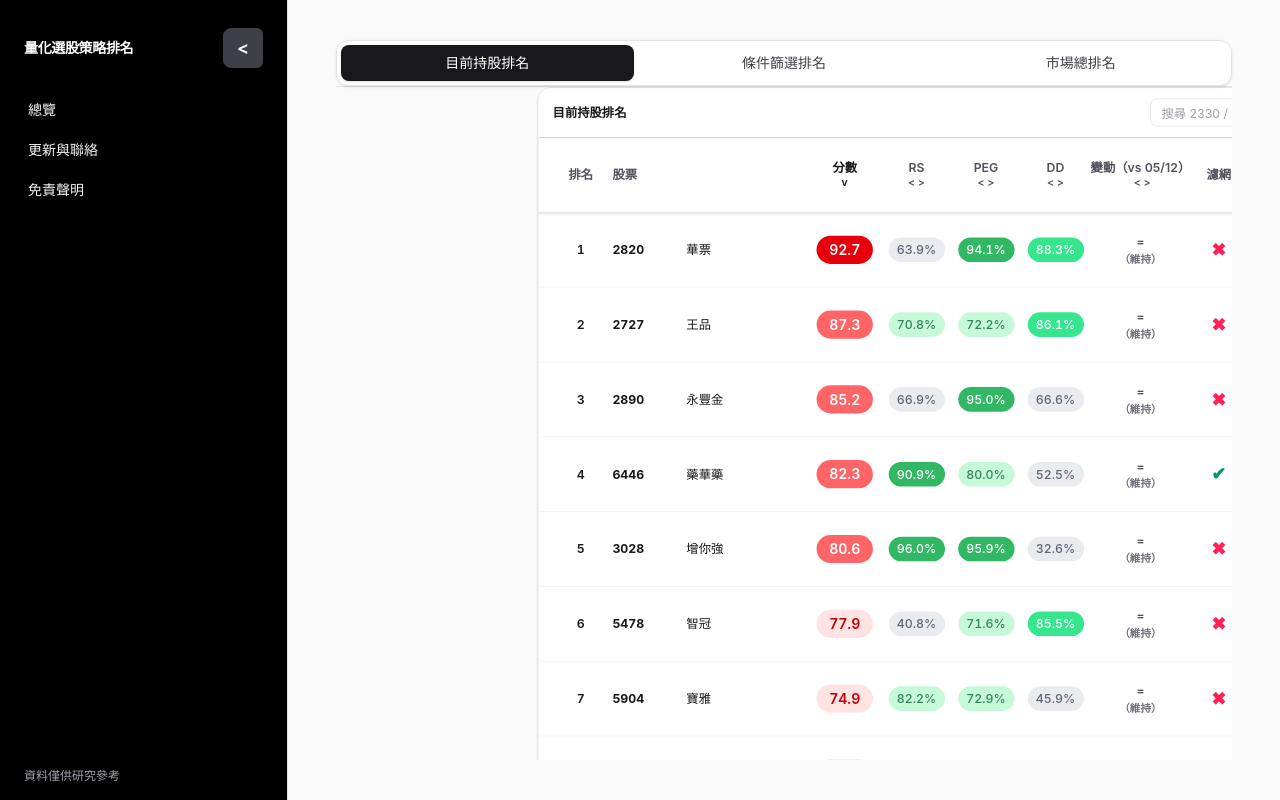
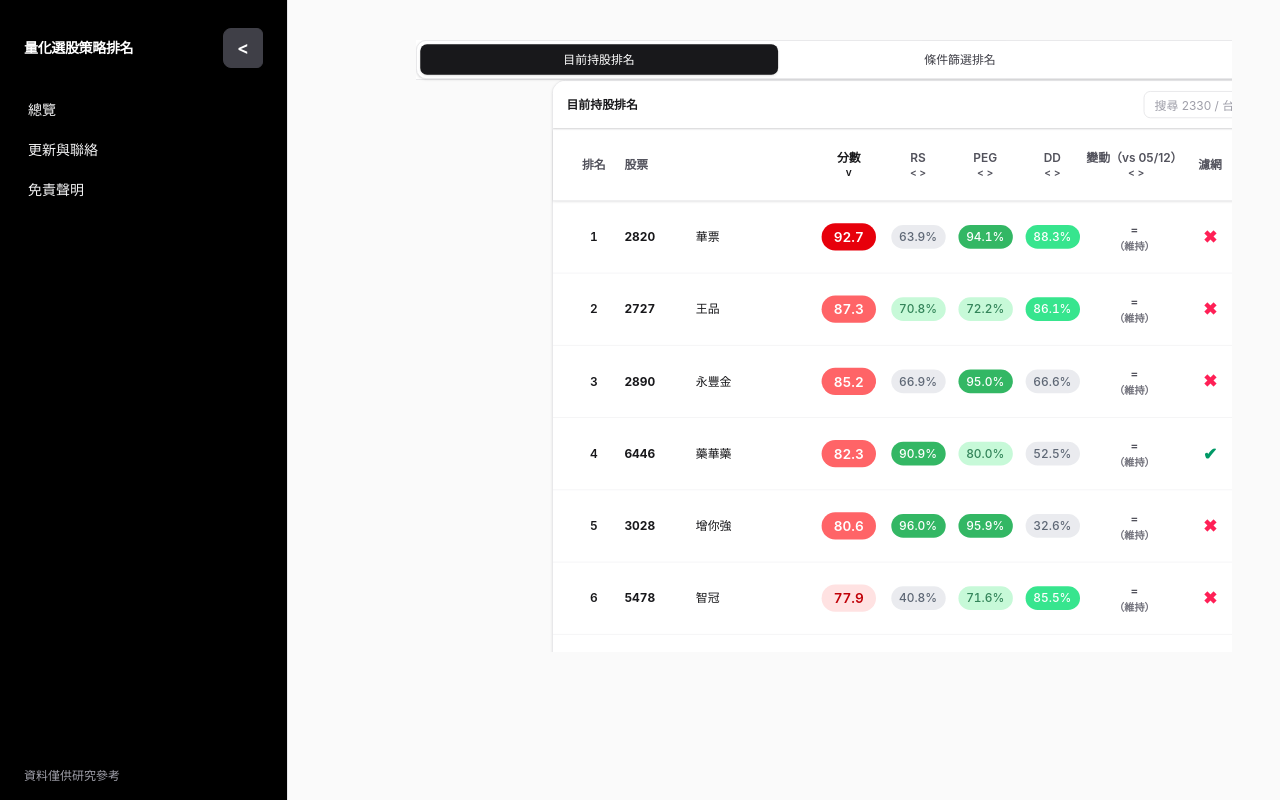
Before and after one commit to amu-0713/my-stock-rank, a React (Vite) app: page /strategy/1 in a window 1280 px wide. Built offline with nearby package versions, Linux system fonts and the light colour scheme.

Commit message:
Update StrategyPage.jsx

```diff
--- a/src/pages/StrategyPage.jsx
+++ b/src/pages/StrategyPage.jsx
@@ -132,13 +132,16 @@ export default function StrategyPage() {
           </div>
         </div>
 
-        {/* === Tabs（固定）=== */}
+        {/* === 手機橫向時整體縮小區域（包含 Tabs + RankList 全部） === */}
+        <div className="min-h-0 flex-1 overflow-hidden bg-zinc-50 landscape:pt-0">
+          <div className="h-full landscape:scale-[0.85] landscape:origin-top landscape:min-w-full landscape:w-screen landscape:-mx-4 overflow-x-hidden">
+
+            {/* Tabs 固定在最頂 */}
             <div className="sticky top-0 z-40 bg-white border-b border-zinc-200">
               <Tabs items={tabItems} activeId={activeTab} onChange={setActiveTab} />
             </div>
 
-        {/* === RankList 區域：手機橫向時整體縮小 + 橫向占滿 + 標頭固定 === */}
-        <div className="min-h-0 flex-1 overflow-y-auto bg-zinc-50 landscape:pt-0">
+            {/* RankList（包含頂部 + 標頭 + 內容） */}
             {loading ? (
               <div className="rounded-xl border border-zinc-200 bg-white p-5 text-sm text-zinc-600">
                 資料載入中...
@@ -148,7 +151,6 @@ export default function StrategyPage() {
                 {error}
               </div>
             ) : (
-            <div className="landscape:scale-[0.88] landscape:origin-top landscape:min-w-full landscape:w-screen landscape:-mx-4">
               <RankList
                 title={tabItems.find((tab) => tab.id === activeTab)?.label}
                 rows={data?.[activeTab] ?? []}
@@ -157,8 +159,8 @@ export default function StrategyPage() {
                 compareDate={data?.compare_date}
                 strategyId={id}
               />
+            )}
           </div>
-          )}
         </div>
 
       </div>
```
Lines whose indentation alone changed are shown as unchanged.
